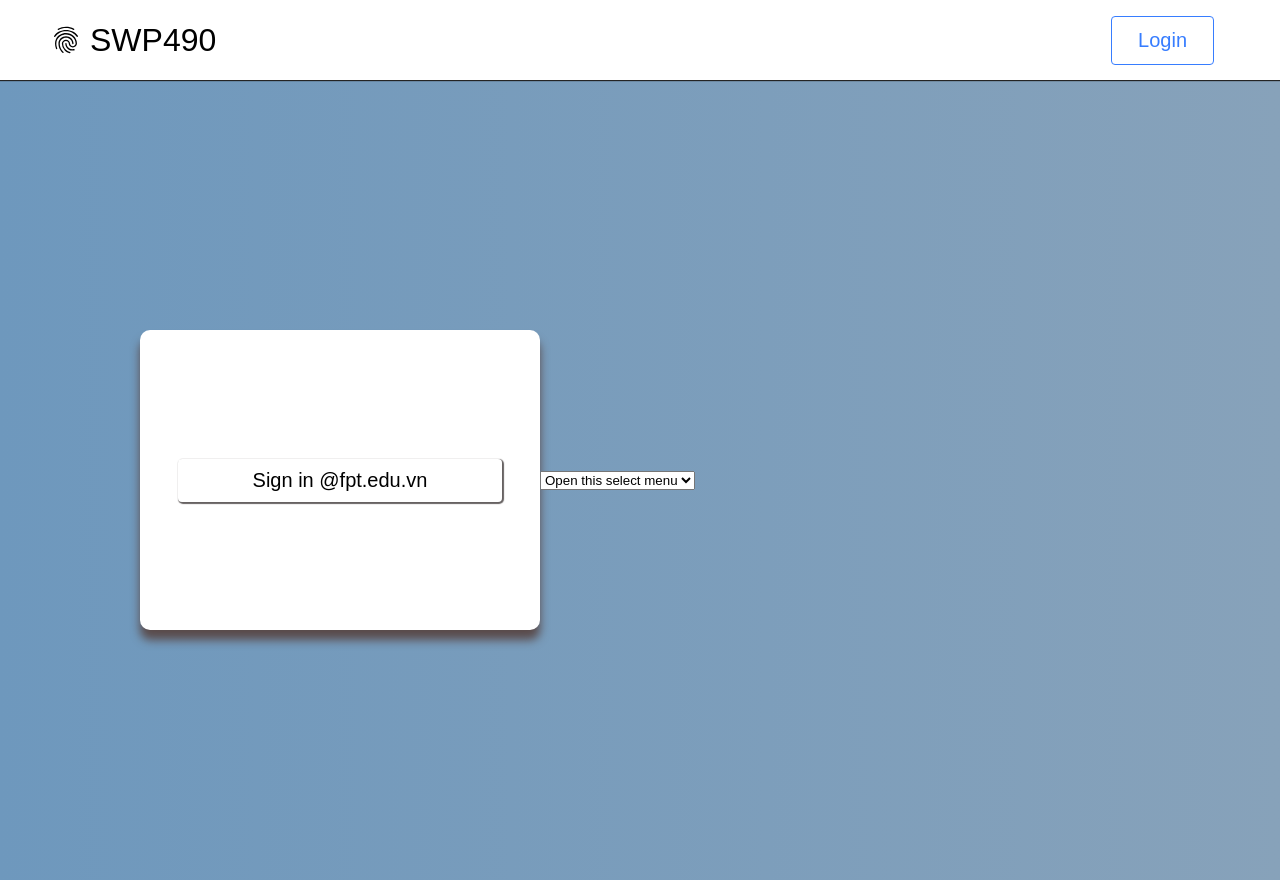
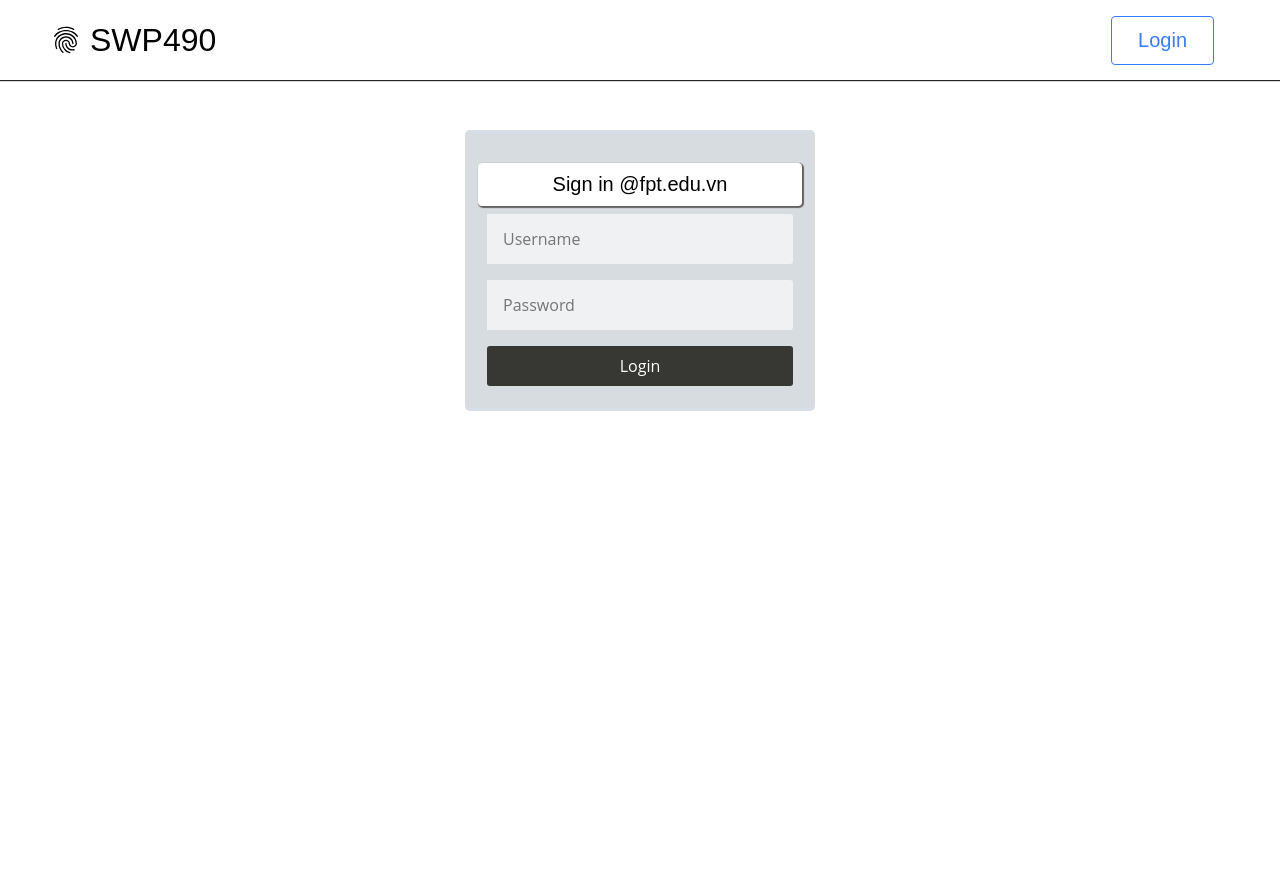
Before and after one commit to ngocquangfu/class-observation-frontend, a React (Create React App) app: page /login in a window 1280 px wide. After the commit the page ends 800 px from the top, so only its background shows below. Built offline with nearby package versions, Linux system fonts and the light colour scheme.

Commit message:
edit login

```diff
--- a/package.json
+++ b/package.json
@@ -6,6 +6,8 @@
     "@testing-library/jest-dom": "^5.16.5",
     "@testing-library/react": "^13.4.0",
     "@testing-library/user-event": "^13.5.0",
+    "primeicons": "^6.0.1",
+    "primereact": "^8.6.1",
     "react": "^18.2.0",
     "react-dom": "^18.2.0",
     "react-icons": "^4.4.0",
--- a/src/App.js
+++ b/src/App.js
@@ -4,6 +4,7 @@ import NavBar from './views/pages/HomePage/Navbar';
 import Home from './views/pages/HomePage/Home';
 import { BrowserRouter, Routes, Route } from "react-router-dom";
 import Login from './views/pages/AutheticationPage/Login/Login';
+
 
 
 function App() {
@@ -15,8 +16,8 @@ function App() {
         <Route path="/" element={<Home />}>
         </Route>
         <Route path="/login" exact element={<Login/>}>
+        </Route>
 
-        </Route>
       </Routes>
     </BrowserRouter>
   );
--- a/src/views/pages/AutheticationPage/Login/Login.css
+++ b/src/views/pages/AutheticationPage/Login/Login.css
@@ -1,25 +1,63 @@
-.container-login{
-    background-image: linear-gradient(to right, rgb(110, 152, 189), rgb(135, 162, 186));
-	width: 100vw;
-	height: 100vh;
+input {
+    border: none;
+    font-family: 'Open Sans', Arial, sans-serif;
+    font-size: 16px;
+    line-height: 1.5em;
+    padding: 0;
+  }
 
-    /* additional style */
-    display: flex;
-    justify-content: center;
-    align-items: center;
-    padding: 10px;
+  p {
+    line-height: 1.5em;
+  }
 
-}
-.button-login{
+  after { clear: both; }
 
-    background-color: #fff;
-	width: 400px;
-	height: 300px;
-    border-radius: 10px;
-    box-shadow: 0px 10px 10px rgb(90, 75, 75);
-}
+  #login {
+    margin: 50px auto;
+    width: 350px;
+  }
+
+  #login form {
+    margin: auto;
+    padding: 22px 22px 22px 22px;
+    width: 100%;
+    border-radius: 5px;
+    background: #d7dce0;
+    border-top: 3px solid #d6dee7;
+    border-bottom: 3px solid #d6dee7;
+  }
 
 
-  .test-div {
-    min-width: 600px;
+
+  #login form input[type="text"] {
+    background-color: #eff1f2;
+    border-radius: 0px 3px 3px 0px;
+    color: #a9a9a9;
+    margin-bottom: 1em;
+    padding: 0 16px;
+    width: 100%;
+    height: 50px;
   }
+
+  #login form input[type="password"] {
+    background-color: #eff1f2;
+    border-radius: 0px 3px 3px 0px;
+    color: #a9a9a9;
+    margin-bottom: 1em;
+    padding: 0 16px;
+    width: 100%;
+    height: 50px;
+  }
+
+  #login form input[type="submit"] {
+    background: #373734;
+    border: 0;
+    width: 100%;
+    height: 40px;
+    border-radius: 3px;
+    color: white;
+    cursor: pointer;
+  }
+  #login form input[type="submit"]:hover {
+    background: #8152df;
+  }
--- a/src/views/pages/AutheticationPage/Login/Login.js
+++ b/src/views/pages/AutheticationPage/Login/Login.js
@@ -3,8 +3,8 @@ import { Link } from 'react-router-dom';
 import { Button } from '../../../components/Button/Button';
 import './Login.css';
 
+function Login() {
 
-function Login() {
   const [button, setButton] = useState(true);
   const showButton = () => {
     if (window.innerWidth <= 960) {
@@ -15,10 +15,30 @@ function Login() {
   }
   window.addEventListener('resize', showButton);
   return (
-    <div className='container-login'>
+    // <div className='container-login'>
+    //   <div className='button-login'>
+    //     {button ? (
+    //       <Link to='/login' className='btn-link' component={Login}>
+    //         <Button buttonStyle='btn--outline' buttonColor={'white'} buttonSize='btn--long'>Sign in @fpt.edu.vn</Button>
+    //       </Link>
+    //     ) : (
+    //       <Link to='/login' className='btn-link' >
+    //         <Button
+    //           buttonStyle='btn--outline'
+    //           buttonSize='btn--medium'
+    //         >
+    //           Login
+    //         </Button>
+    //       </Link>
 
-      <div className='button-login'>
-        {button ? (
+    //     )}
+
+    //   </div>
+
+    // </div>
+    <div id="login">
+      <form name='form-login'>
+      {button ? (
           <Link to='/login' className='btn-link' component={Login}>
             <Button buttonStyle='btn--outline' buttonColor={'white'} buttonSize='btn--long'>Sign in @fpt.edu.vn</Button>
           </Link>
@@ -31,19 +51,16 @@ function Login() {
               Login
             </Button>
           </Link>
+
         )}
+          <input type="text" id="user" placeholder="Username"/>
 
+          <input type="password" id="pass" placeholder="Password"/>
 
-      </div>
-      <div class="test-div">
-  <select>
-    <option selected>Open this select menu</option>
-    <option value="1">One</option>
-    <option value="2">Two</option>
-    <option value="3">Three</option>
-  </select>
+        <input type="submit" value="Login"/>
+
+</form>
 </div>
-    </div>
   )
 }
 
```
Also changed, not shown: src/App.css (line endings or trailing spaces), 1 other file (tests, documents, lock files or other folders).
